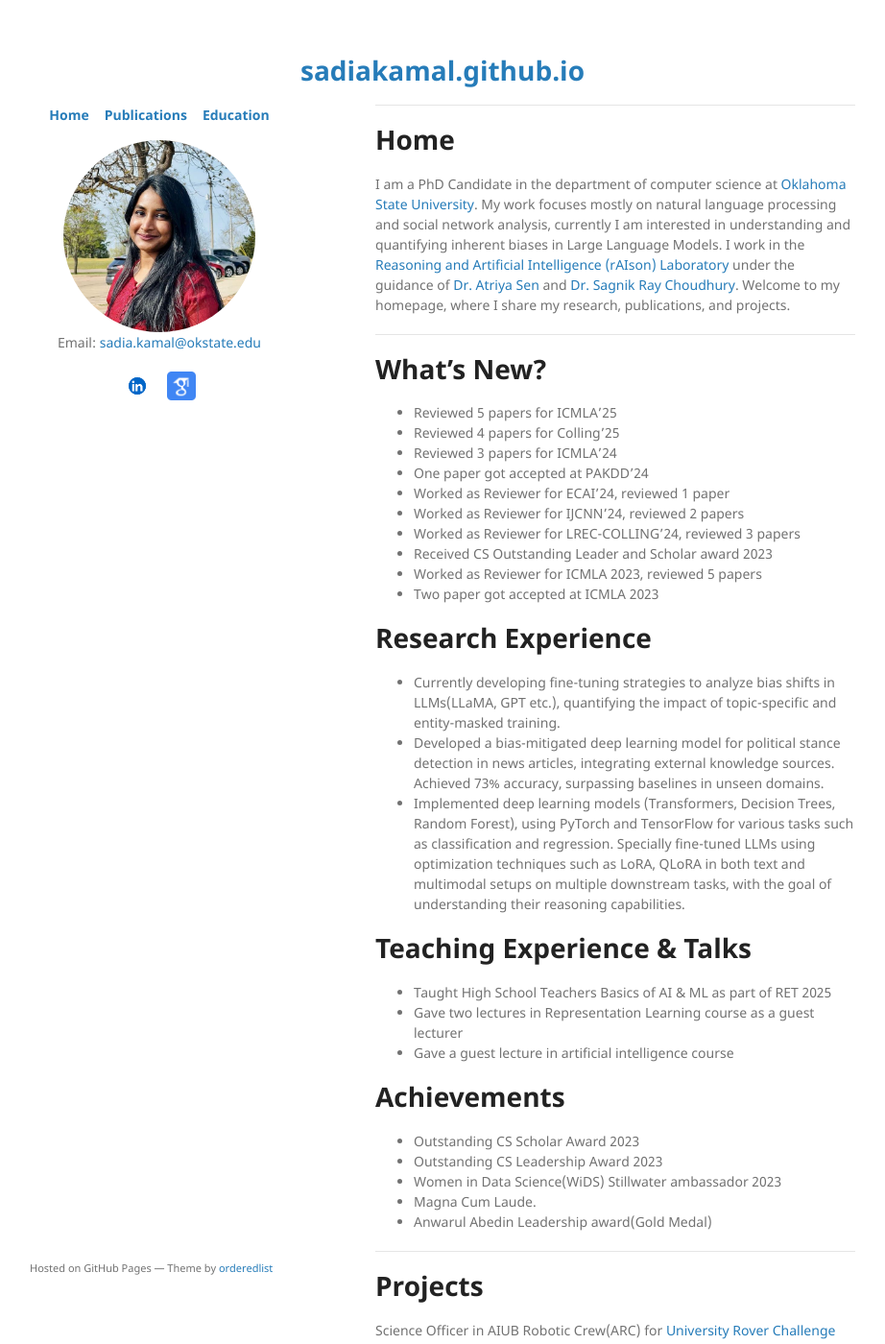
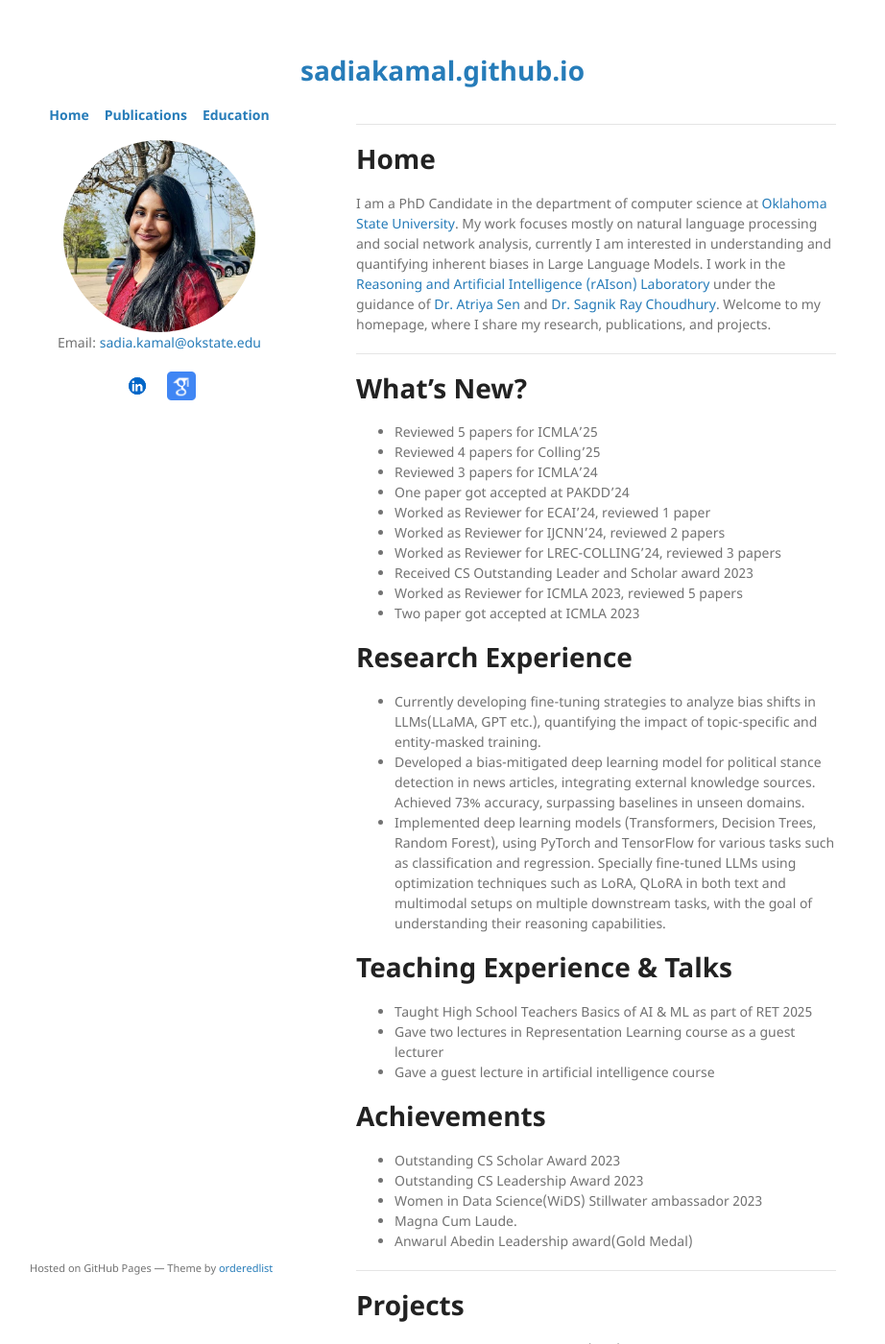
Before and after one commit to sadiakamal/sadiakamal.github.io, a Jekyll site: the page built from index.md, in a window 1280 px wide and 1400 px high. Shown: the whole window at 96% size, without its empty margins (179-1101 px from the left). Built offline with Jekyll 4.4.1, drawn with Linux system fonts in a browser that asks for light colours; the repository's description, which GitHub fills in, is left out.

Commit message:
Update style.scss

```diff
--- a/assets/css/style.scss
+++ b/assets/css/style.scss
@@ -3,8 +3,13 @@
 
 @import "jekyll-theme-minimal";
 
-.container {
+/* This rule will control the width and centering of your main content */
+.wrapper {
   max-width: 900px;
   margin: 0 auto;
+}
+
+/* Optional: Add some padding to the content area */
+section {
   padding: 20px;
 }
```
